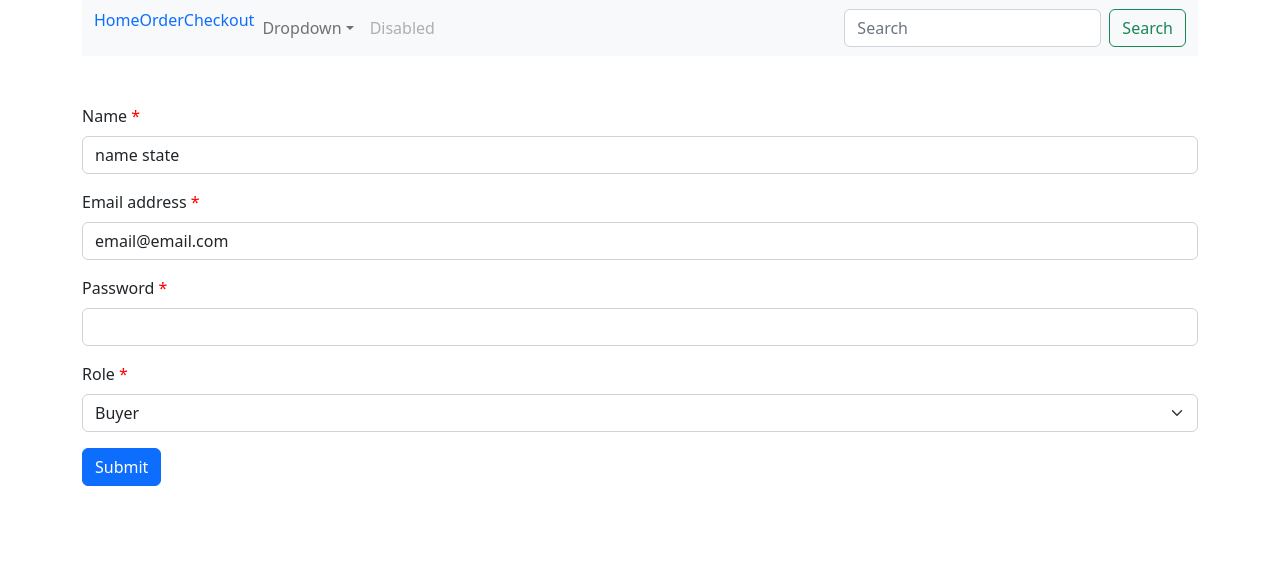
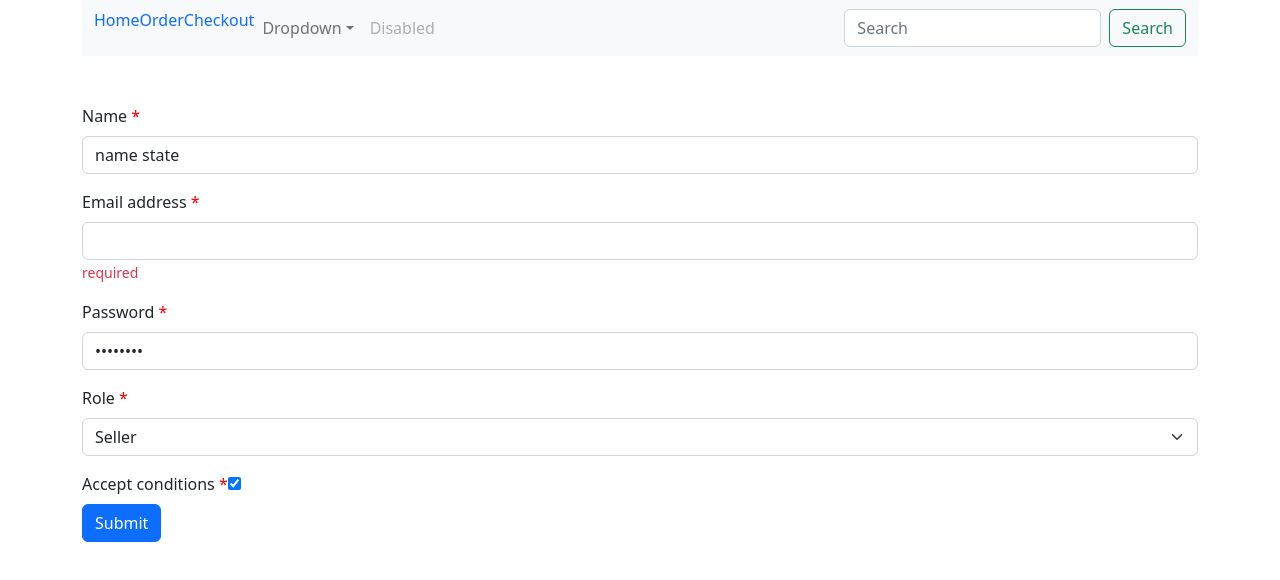
Before and after one commit to sagartmg2/Ashar, a React (Create React App) app in the folder client/: page /signup in a window 1280 px wide. Shown: the top 580 px of the page. Built offline with nearby package versions, Linux system fonts and the light colour scheme.

Commit message:
dynamic -input fields

```diff
--- /dev/null
+++ b/client/src/component/ErrorText.jsx
@@ -0,0 +1,23 @@
+import React from 'react'
+
+// function sum()
+// {
+
+// }
+
+// sum(12,1)
+
+
+export default function ErrorText({ msg, field, data }) {
+
+    console.log({ data });
+    console.log({ field });
+
+    if (data[field]) {
+        return null
+    }
+
+    return (
+        <small className='text-danger'>{msg}</small>
+    )
+}
--- a/client/src/page/Signup.jsx
+++ b/client/src/page/Signup.jsx
@@ -1,5 +1,6 @@
 import React, { useState } from 'react'
 import axios from "axios"
+import ErrorText from '../component/ErrorText';
 
 
 export default function Signup() {
@@ -14,9 +15,9 @@ export default function Signup() {
         name: "name state ",
         email: "",
         password: "password",
-        role: ""
+        role: "",
+        is_checked: true
     });
-
 
     // useEffect(() => {
     //     // effect
@@ -32,10 +33,15 @@ export default function Signup() {
         // console.log(event.target.name.value)
         // console.log(event.target.email.value)
 
-        axios.post('https://mern-ecommerce70.herokuapp.com/api/users/signup', {
+        let { name, role, password, email } = data
+
+        // process.env.SERVER_URL
+
+        axios.post(`${process.env.REACT_APP_SERVER_URL}/users/signup`, {
             name,
-            email: event.target.email.value,
-            role: "buyer",
+            role,
+            password,
+            email
         })
             .then(function (response) {
                 // handle success
@@ -48,9 +54,37 @@ export default function Signup() {
     }
 
 
-    function handleChagne(e)
-    {
+    function handleChange(e) {
         // setData();
+        const { name, value } = e.target
+        // name = "email"
+        console.log("resul", name, value);
+        setData({
+            ...data,
+            [name]: value
+        })
+        // setData(
+        //     {
+        //         name: "value"
+        //     }
+        // )
+
+        let obj = {
+            1: "one",
+            a: 1,
+            b: 2,
+            b: 232,
+        }
+
+        let obj2 = { ...obj, c: 3, d: 4 };
+        console.log(obj2);
+
+
+        console.log(obj["a"]);
+
+        // data = {email:"email@asdf.com",role:"buyer"}
+
+
     }
 
     return (
@@ -58,28 +92,47 @@ export default function Signup() {
             <div class="mb-3 mt-5">
                 <label for="name" class="form-label required">Name</label>
                 <input type="text" class="form-control" name='name' id="name"
-                    onChange={(e) => setData({ name: e.target.value })}
+                    onChange={handleChange}
                     // onChange={(e) => setState({ name: e.target.value })} // class component
                     value={data.name}
                     aria-describedby="emailHelp" />
+
+                <ErrorText
+                    msg="required"
+                    field="name"
+                    data={data}
+                />
+
             </div>
             <div class="mb-3">
                 <label for="email" class="form-label required">Email address</label>
                 <input type="email" class="form-control" name='email'
-                    onChange={(e) => setEmail(e.target.value)}
-                    value={email}
+                    // onChange={(e) => setEmail(e.target.value)}
+                    onChange={handleChange}
+                    value={data.email}
                     id="email" aria-describedby="emailHelp" />
+                <ErrorText
+                    msg="required"
+                    field="email"
+                    data={data}
+                />
+
             </div>
             <div class="mb-3">
                 <label for="password" class="form-label required">Password</label>
-                <input type="password" class="form-control" id="password" />
+                <input type="password" class="form-control" id="password" name='password' onChange={handleChange}
+                    value={data.password} />
             </div>
             <div class="mb-3">
                 <label for="password" class="form-label required">Role</label>
-                <select class="form-select" aria-label="Default select example" value={role}>
+                <select class="form-select" aria-label="Default select example" name='role' value={data.role} onChange={handleChange}>
                     <option value="seller">Seller</option>
                     <option value="buyer">Buyer</option>
                 </select>
+            </div>
+            <div>
+                <label htmlFor="is_checked" class="form-label required">Accept conditions</label>
+                <input type="checkbox" onChange={handleChange} name='is_checked' class="" id='is_checked' checked={data.is_checked} />
             </div>
             <button type="submit" class="btn btn-primary">Submit</button>
         </form>
```
